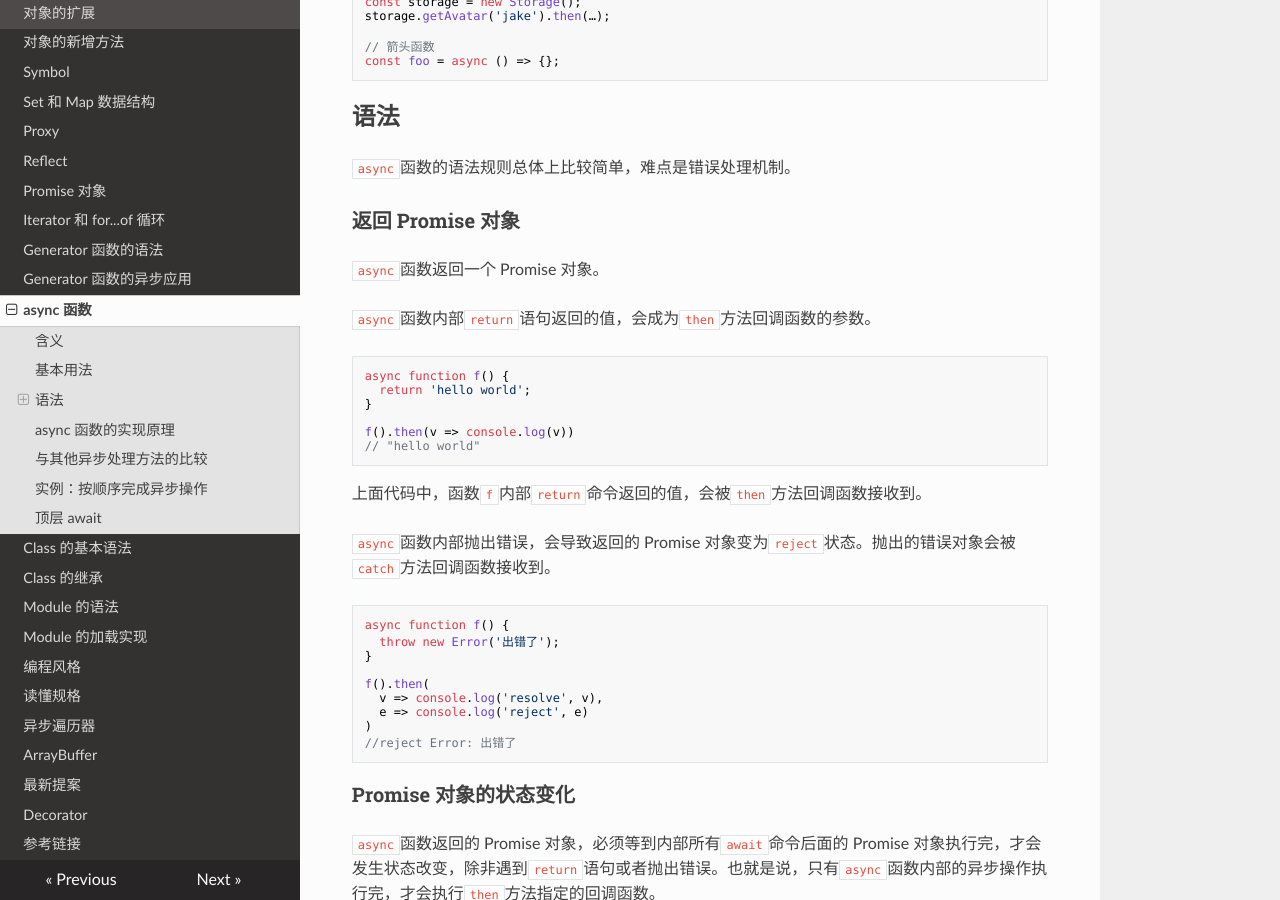
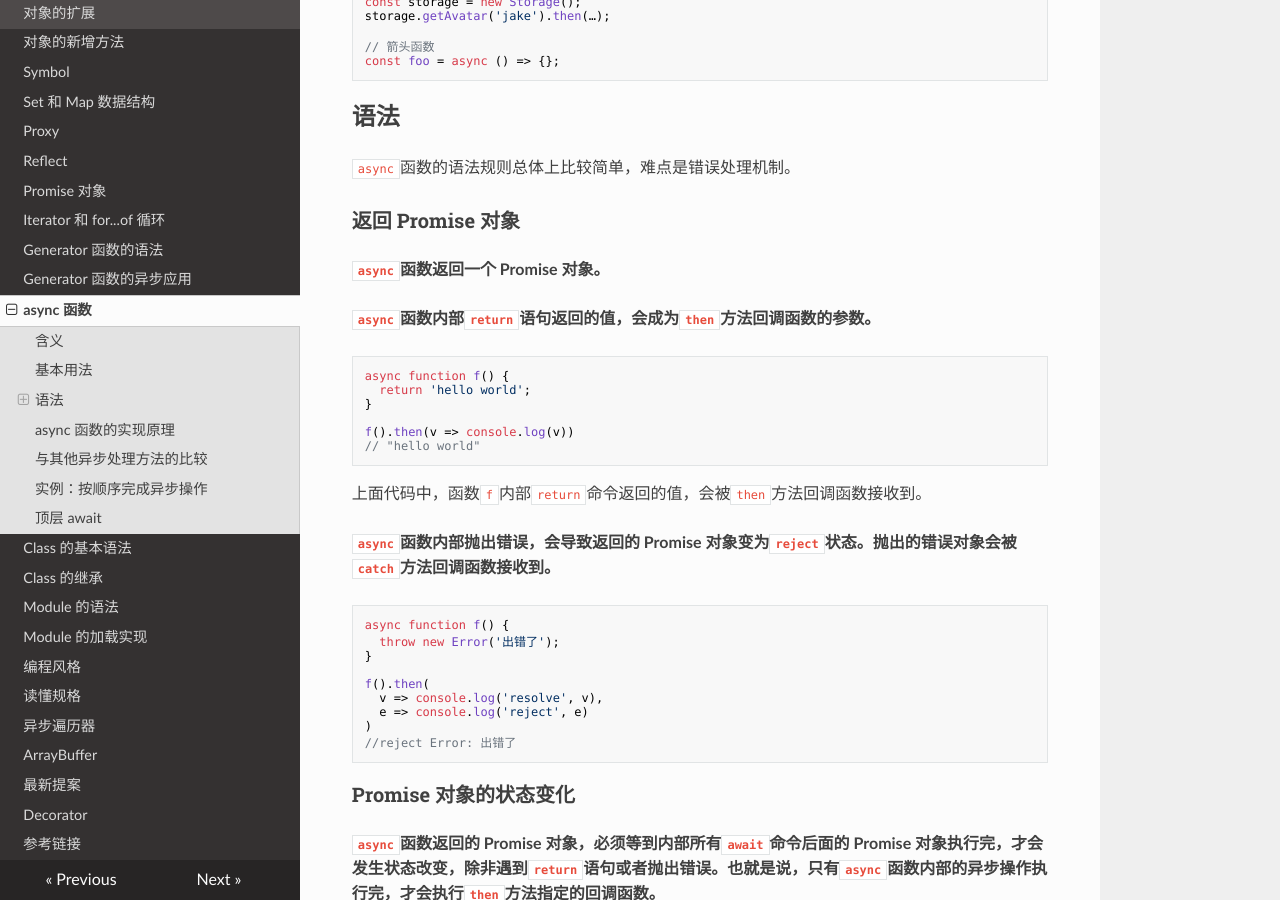
Before and after one commit to filefi/NotesOfES6, an MkDocs documentation site: the page built from docs/async.md, in a window 1280 px wide and 900 px high, scrolled down 3065 px. Built offline with MkDocs 1.6.1, drawn with Linux system fonts in a browser that asks for light colours; nearby versions of some CDN libraries.

````diff
--- a/docs/async.md
+++ b/docs/async.md
@@ -161,9 +161,9 @@ const foo = async () => {};
 
 ### 返回 Promise 对象
 
-`async`函数返回一个 Promise 对象。
+**`async`函数返回一个 Promise 对象。**
 
-`async`函数内部`return`语句返回的值，会成为`then`方法回调函数的参数。
+**`async`函数内部`return`语句返回的值，会成为`then`方法回调函数的参数。**
 
 ```javascript
 async function f() {
@@ -176,7 +176,7 @@ f().then(v => console.log(v))
 
 上面代码中，函数`f`内部`return`命令返回的值，会被`then`方法回调函数接收到。
 
-`async`函数内部抛出错误，会导致返回的 Promise 对象变为`reject`状态。抛出的错误对象会被`catch`方法回调函数接收到。
+**`async`函数内部抛出错误，会导致返回的 Promise 对象变为`reject`状态。抛出的错误对象会被`catch`方法回调函数接收到。**
 
 ```javascript
 async function f() {
@@ -192,7 +192,7 @@ f().then(
 
 ### Promise 对象的状态变化
 
-`async`函数返回的 Promise 对象，必须等到内部所有`await`命令后面的 Promise 对象执行完，才会发生状态改变，除非遇到`return`语句或者抛出错误。也就是说，只有`async`函数内部的异步操作执行完，才会执行`then`方法指定的回调函数。
+**`async`函数返回的 Promise 对象，必须等到内部所有`await`命令后面的 Promise 对象执行完，才会发生状态改变，除非遇到`return`语句或者抛出错误。也就是说，只有`async`函数内部的异步操作执行完，才会执行`then`方法指定的回调函数。**
 
 下面是一个例子。
 
@@ -202,6 +202,7 @@ async function getTitle(url) {
   let html = await response.text();
   return html.match(/<title>([\s\S]+)<\/title>/i)[1];
 }
+
 getTitle('https://tc39.github.io/ecma262/').then(console.log)
 // "ECMAScript 2017 Language Specification"
 ```
````
